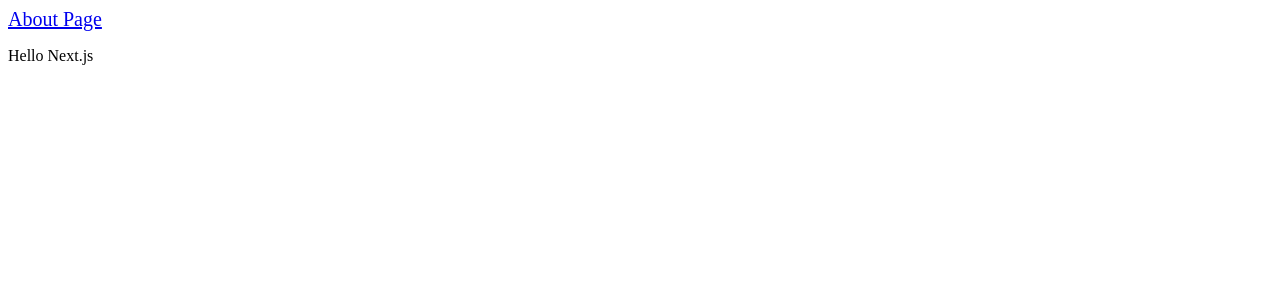
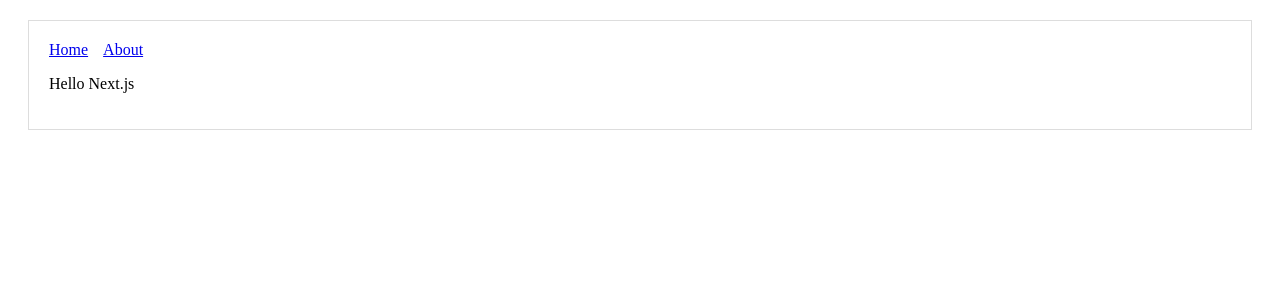
Before and after one commit to sunhaoxiang/cnode-react, a Next.js app: page / in a window 1280 px wide. Shown: the top 300 px of the page. Built offline with nearby package versions, Linux system fonts and the light colour scheme.

Commit message:
no message

```diff
--- /dev/null
+++ b/components/Header.js
@@ -0,0 +1,18 @@
+import Link from 'next/link'
+
+const linkStyle = {
+  marginRight: 15
+}
+
+const Header = () => (
+    <div>
+        <Link href="/">
+          <a style={linkStyle}>Home</a>
+        </Link>
+        <Link href="/about">
+          <a style={linkStyle}>About</a>
+        </Link>
+    </div>
+)
+
+export default Header
--- /dev/null
+++ b/components/MyLayout.js
@@ -0,0 +1,16 @@
+import Header from './Header'
+
+const layoutStyle = {
+  margin: 20,
+  padding: 20,
+  border: '1px solid #DDD'
+}
+
+const Layout = (props) => (
+  <div style={layoutStyle}>
+    <Header />
+    {props.children}
+  </div>
+)
+
+export default Layout
--- a/pages/about.js
+++ b/pages/about.js
@@ -1,7 +1,9 @@
+import Layout from '../components/MyLayout.js'
+
 const About = () => (
-  <div>
+  <Layout>
     <p>This is the about page</p>
-  </div>
+  </Layout>
 )
 
 export default About
--- a/pages/index.js
+++ b/pages/index.js
@@ -1,12 +1,9 @@
-import Link from 'next/link'
+import Layout from '../components/MyLayout.js'
 
 const Index = () => (
-  <div>
-    <Link href="/about">
-      <a style={{ fontSize: 20 }}>About Page</a>
-    </Link>
+  <Layout>
     <p>Hello Next.js</p>
-  </div>
+  </Layout>
 )
 
 export default Index
```
